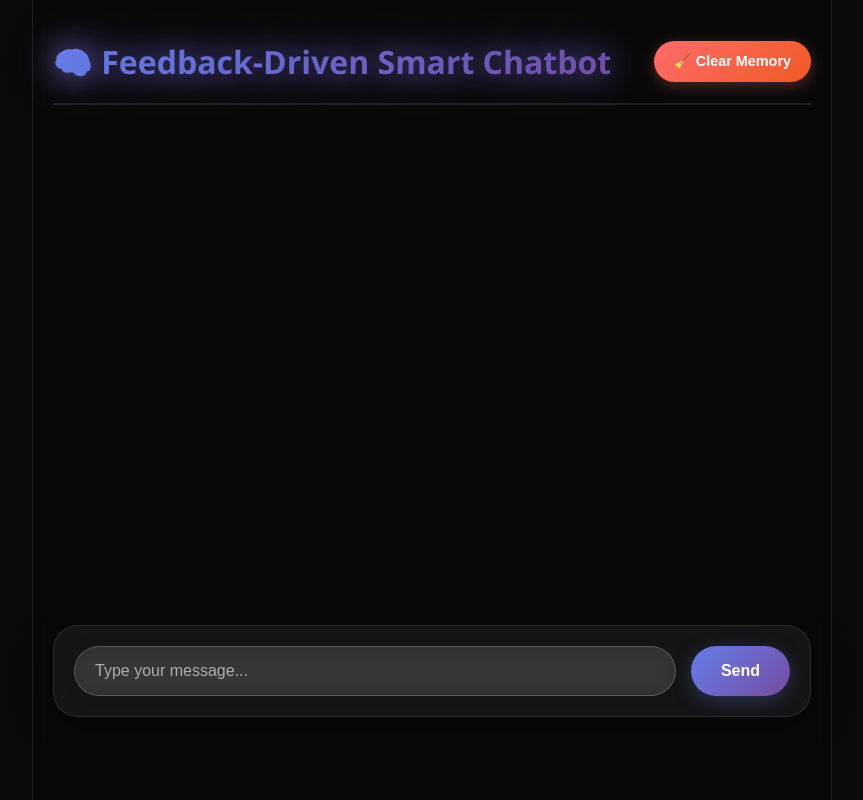
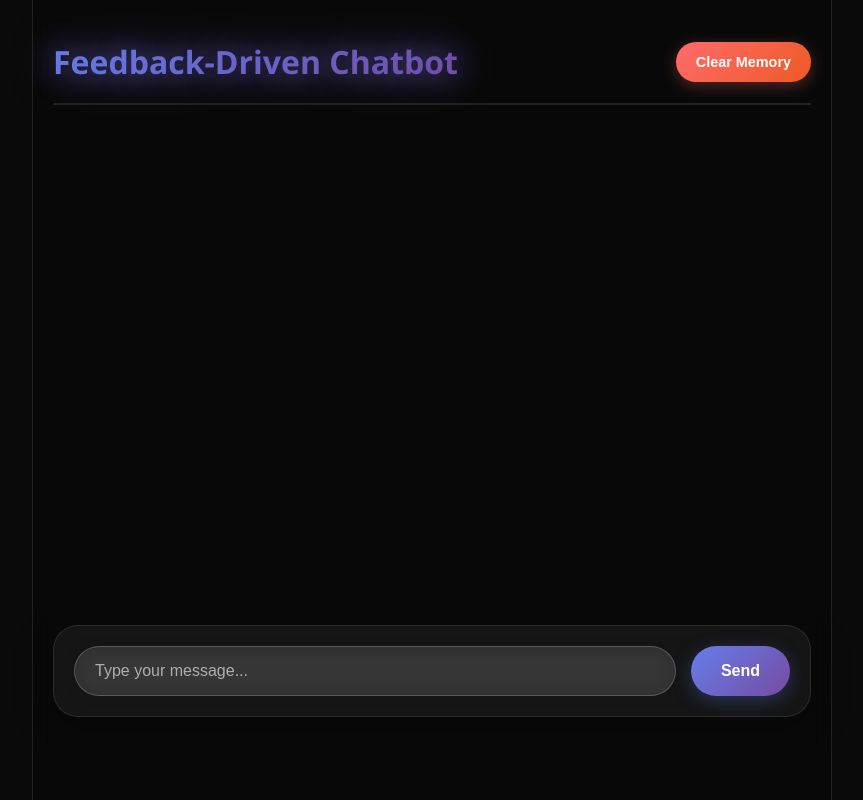
Before and after one commit to Rishi07J/feedback-chatbot, a Flask app: page / in a window 1280 px wide. Shown: the whole page, without its empty margins (208-1071 px from the left). Run offline with Flask 3, Linux system fonts and the light colour scheme; data that the repository does not hold is empty.

Commit message:
initial commit

```diff
--- a/templates/index.html
+++ b/templates/index.html
@@ -11,8 +11,8 @@
 
 <div class="chat-container">
     <div class="header">
-        <h1>🧠 Feedback-Driven Smart Chatbot</h1>
-        <button id="clear-memory-btn" title="Clear training memory">🧹 Clear Memory</button>
+        <h1>Feedback-Driven Chatbot</h1>
+        <button id="clear-memory-btn" title="Clear training memory"> Clear Memory</button>
     </div>
 
     <div id="chat-box">
```
Also changed, not shown: 2 other files.
